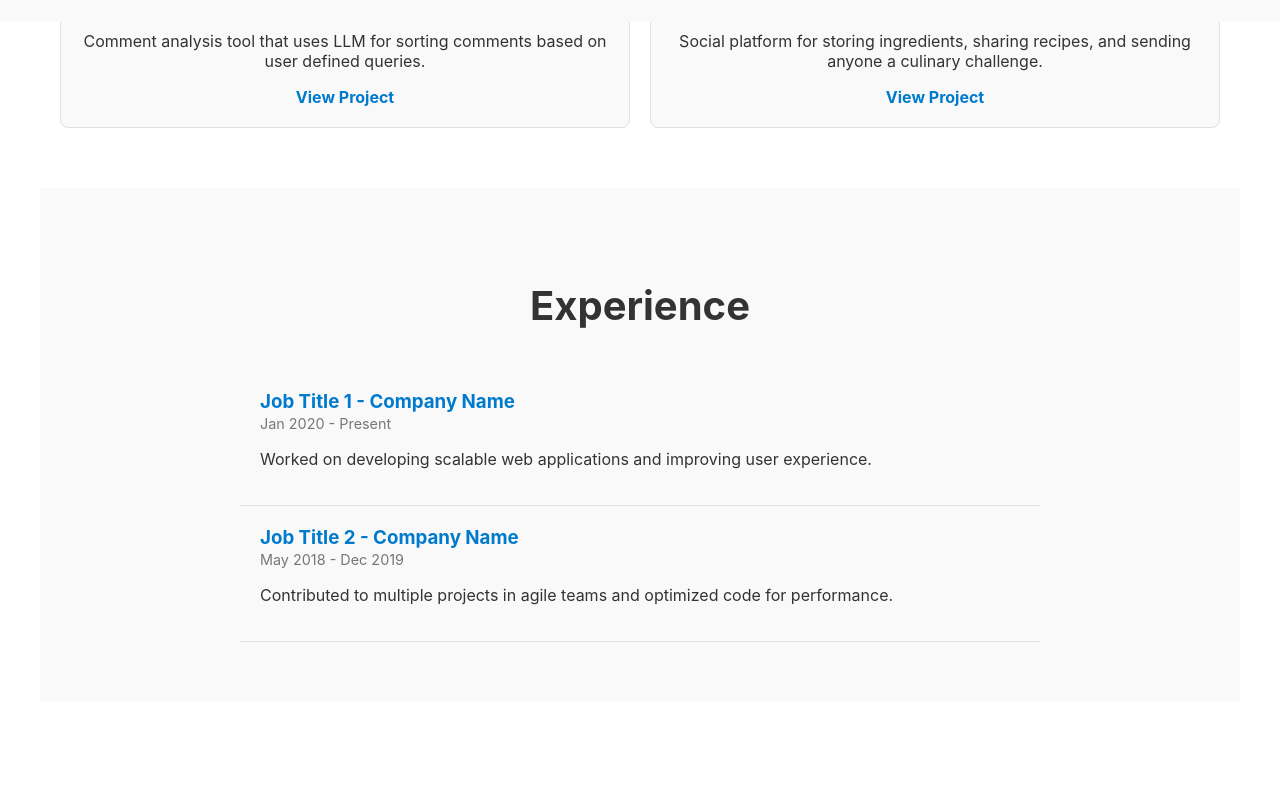
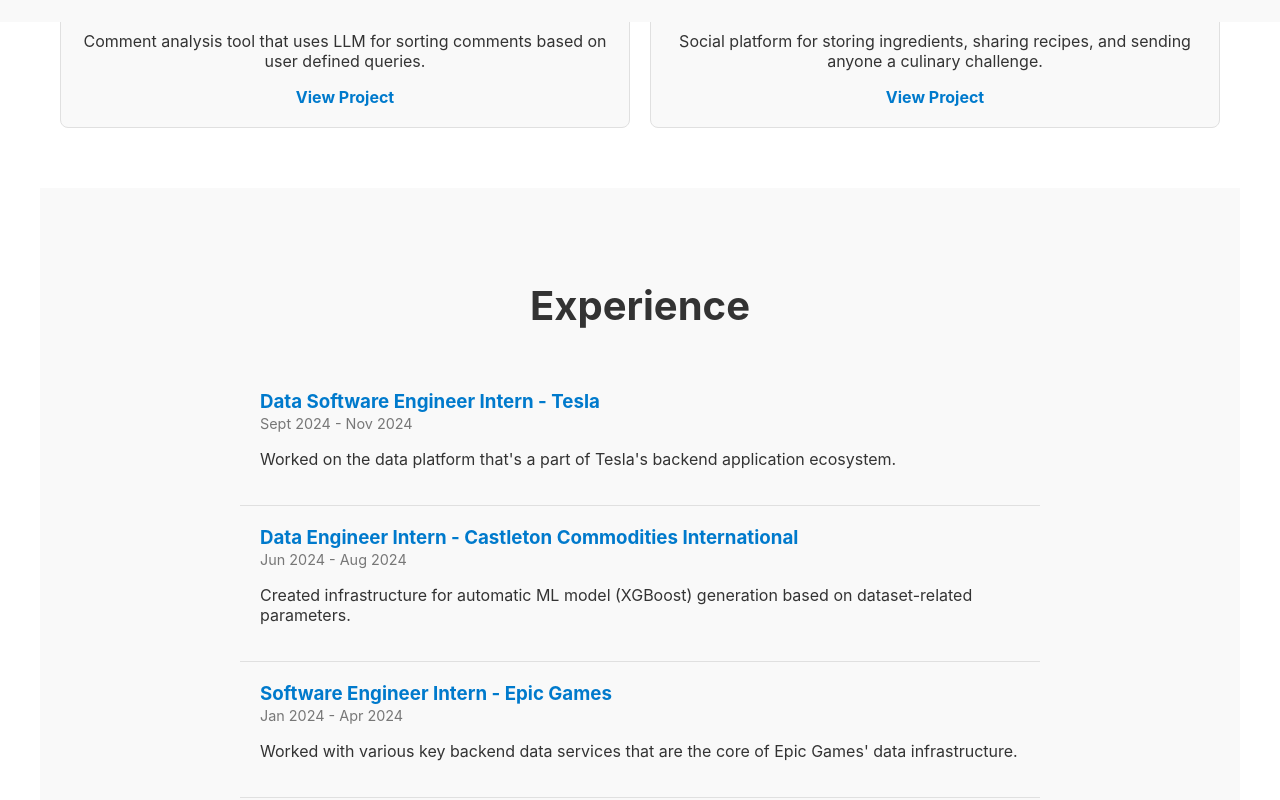
Before and after one commit to jayfeng20/jayfeng-website, a React (Create React App) app: page / in a window 1280 px wide. Shown: the part 778-1578 px from the top of the page. Built offline with nearby package versions, Linux system fonts and the light colour scheme.

Commit message:
update project

```diff
--- a/src/components/Experience.js
+++ b/src/components/Experience.js
@@ -4,18 +4,25 @@ import "../styles/Experience.css";
 const Experience = () => {
   const experiences = [
     {
-      title: "Job Title 1",
-      company: "Company Name",
-      duration: "Jan 2020 - Present",
+      title: "Data Software Engineer Intern",
+      company: "Tesla",
+      duration: "Sept 2024 - Nov 2024",
       description:
-        "Worked on developing scalable web applications and improving user experience.",
+        "Worked on the data platform that's a part of Tesla's backend application ecosystem.",
     },
     {
-      title: "Job Title 2",
-      company: "Company Name",
-      duration: "May 2018 - Dec 2019",
+      title: "Data Engineer Intern",
+      company: "Castleton Commodities International",
+      duration: "Jun 2024 - Aug 2024",
       description:
-        "Contributed to multiple projects in agile teams and optimized code for performance.",
+        "Created infrastructure for automatic ML model (XGBoost) generation based on dataset-related parameters.",
+    },
+    {
+      title: "Software Engineer Intern",
+      company: "Epic Games",
+      duration: "Jan 2024 - Apr 2024",
+      description:
+        "Worked with various key backend data services that are the core of Epic Games' data infrastructure.",
     },
     // Add additional experiences as needed.
   ];
```
